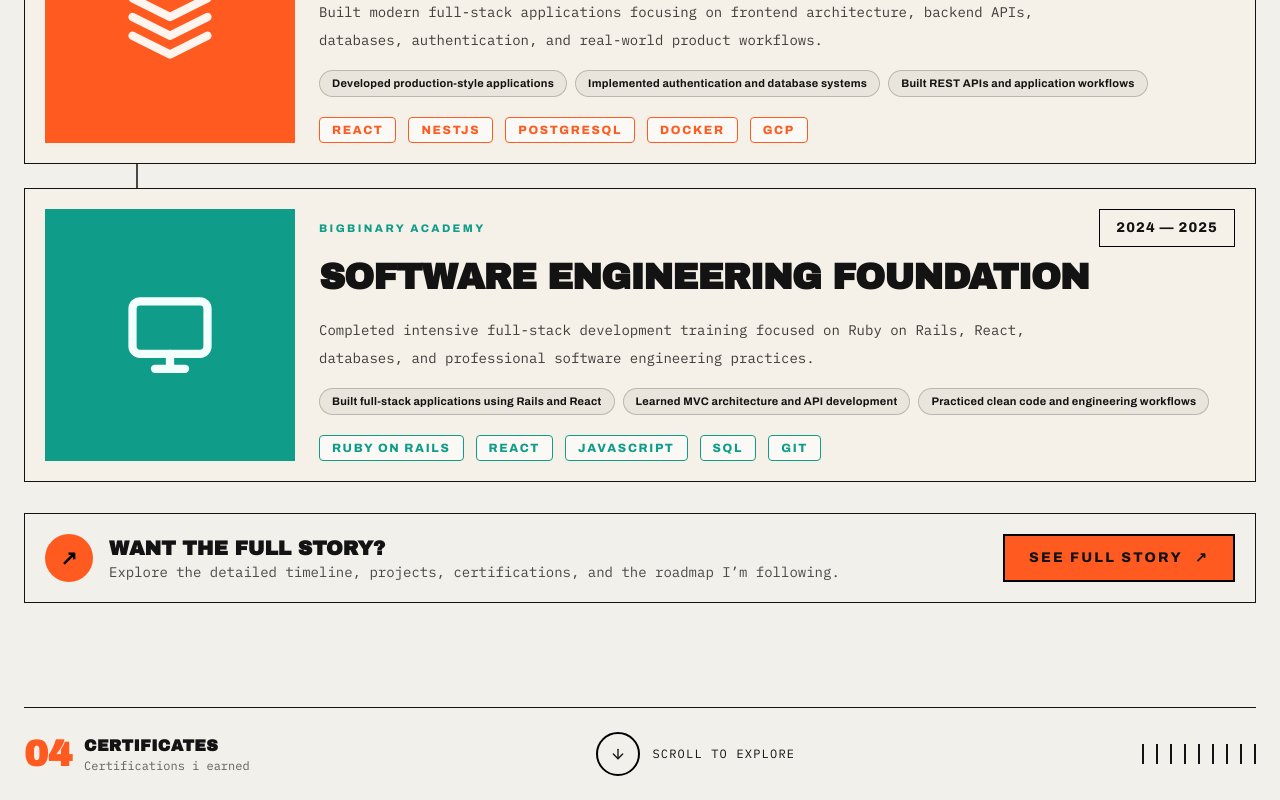
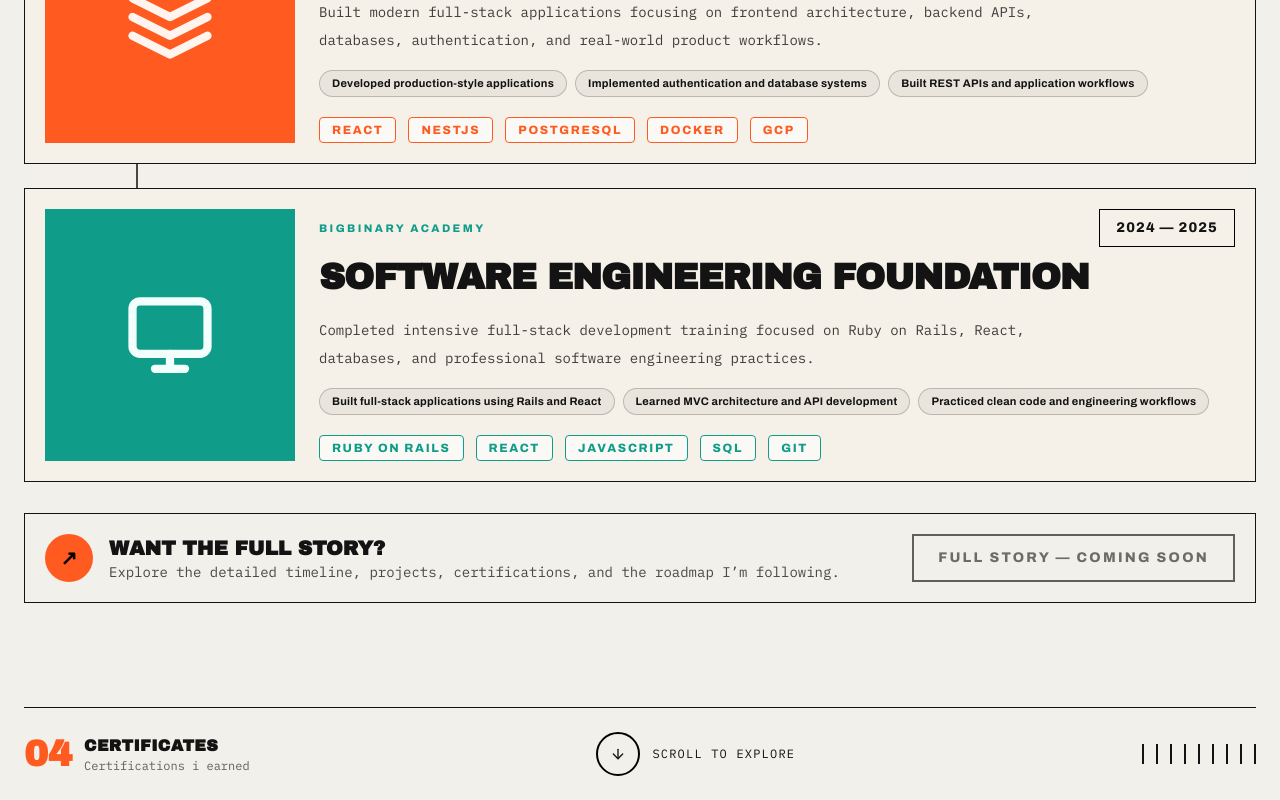
Before and after one commit to sarathkpreman/portfolio, a React app: page / in a window 1280 px wide. Shown: the part 3641-4441 px from the top of the page. Built offline with nearby package versions, Linux system fonts and the light colour scheme; the HTML template or start-up script is replaced by a standard one.

Commit message:
fix: CTA button anchor tag replaced with a span

```diff
--- a/src/sections/Experience.jsx
+++ b/src/sections/Experience.jsx
@@ -162,7 +162,7 @@ export const Experience = () => {
           <div className="flex flex-col gap-4 lg:flex-row lg:items-center">
 
             <div className="flex items-center gap-4">
-              <div className="grid size-12 place-items-center rounded-full bg-[#FF5A1F] text-black text-xl font-black">
+              <div aria-hidden="true" className="grid size-12 place-items-center rounded-full bg-[#FF5A1F] text-black text-xl font-black">
                 ↗
               </div>
 
@@ -178,17 +178,12 @@ export const Experience = () => {
               </div>
             </div>
 
-            <a
-              href="#work"
-              className="
-                ml-auto inline-flex items-center gap-3 border-2 border-black
-                bg-[#FF5A1F] px-6 py-3 text-sm font-black uppercase tracking-[0.16em]
-                transition hover:-translate-y-0.5 hover:shadow-[4px_4px_0_#111]
-              "
-            >
-              SEE FULL STORY
-              <span aria-hidden>↗</span>
-            </a>
+           <span
+              aria-disabled="true"
+              className="ml-auto inline-flex cursor-not-allowed items-center gap-3 border-2 border-black
+                          bg-[`#FF5A1F`] px-6 py-3 text-sm font-black uppercase tracking-[0.16em] opacity-60">
+              FULL STORY — COMING SOON
+            </span>
           </div>
         </div>
       </div>
```
